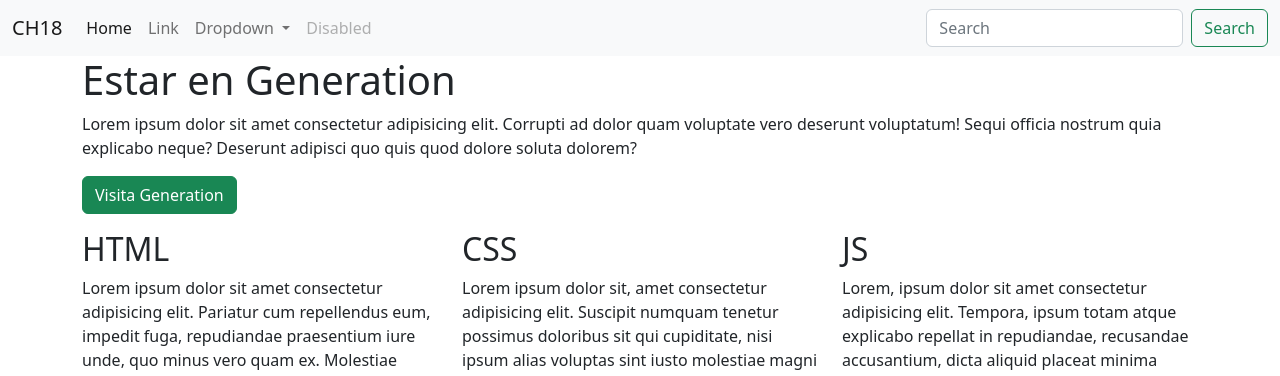
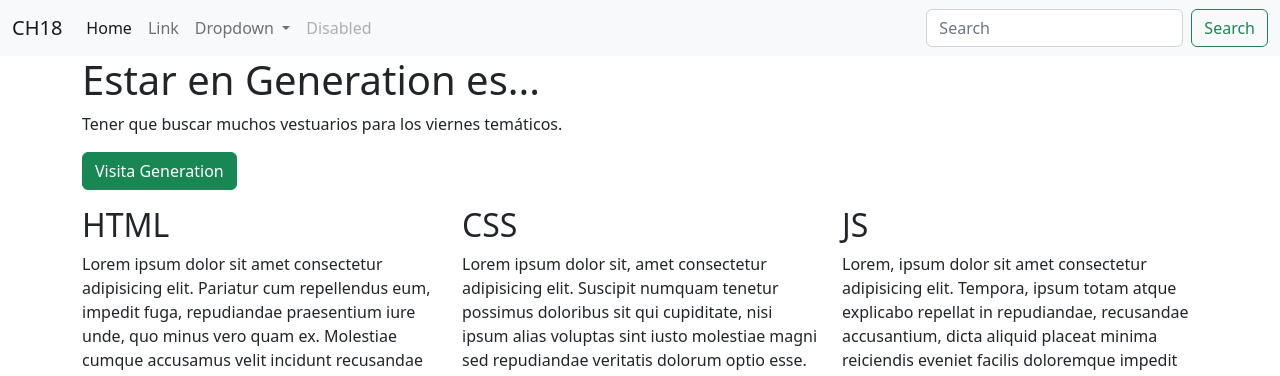
Before and after one commit to anafzo/saoko, a plain HTML site: page index.html in a window 1280 px wide. Shown: the top 376 px of the page. Drawn offline with Linux system fonts and the light colour scheme.

Commit message:
ci: Cambio del titulo y descripción

```diff
--- a/index.html
+++ b/index.html
@@ -55,8 +55,8 @@
         <!-- Descripción Generation -->
         <div class="row">
             <div class="col">
-                <h1>Estar en Generation</h1>
-                <p>Lorem ipsum dolor sit amet consectetur adipisicing elit. Corrupti ad dolor quam voluptate vero deserunt voluptatum! Sequi officia nostrum quia explicabo neque? Deserunt adipisci quo quis quod dolore soluta dolorem?</p>
+                <h1>Estar en Generation es... </h1>
+                <p>Tener que buscar muchos vestuarios para los viernes temáticos.</p>
                 <p><a href="https://mexico.generation.org/" target="_blank" class="btn btn-success">Visita Generation</a></p>
             </div>
         </div>
```
